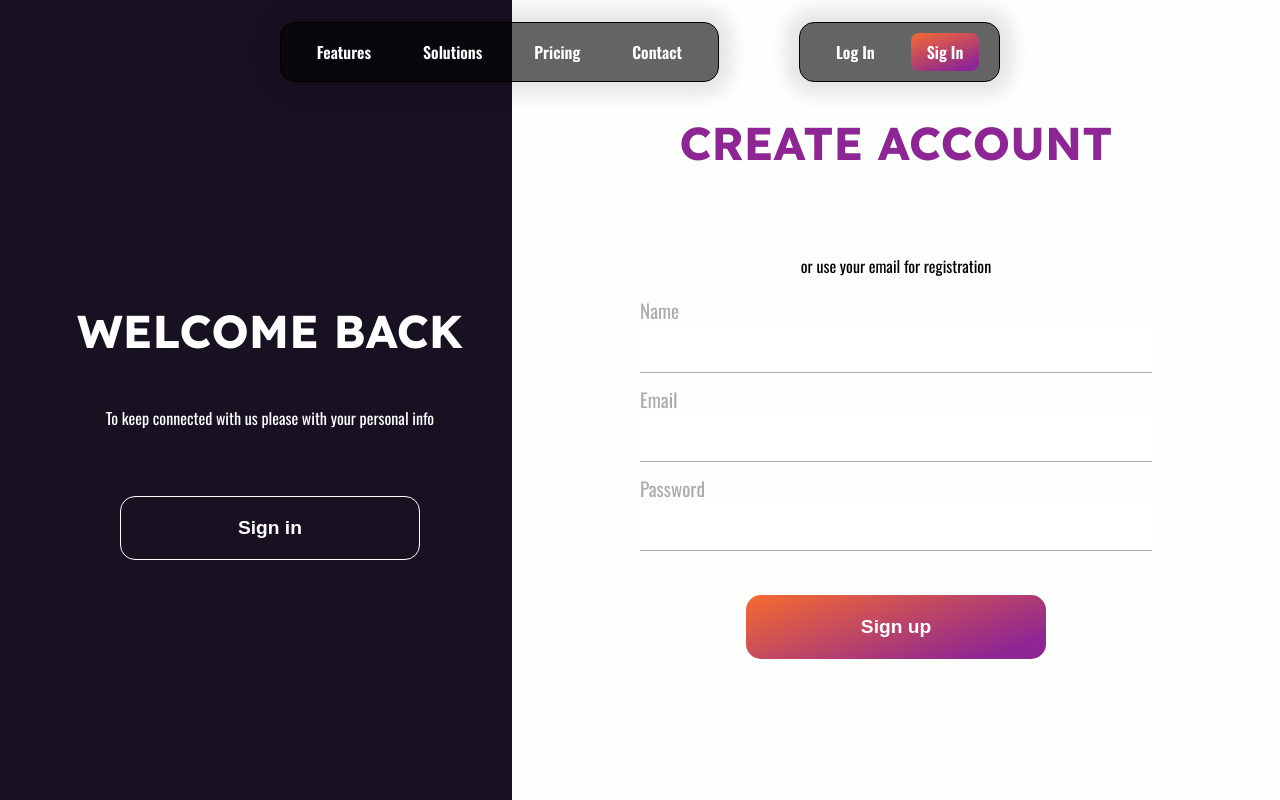
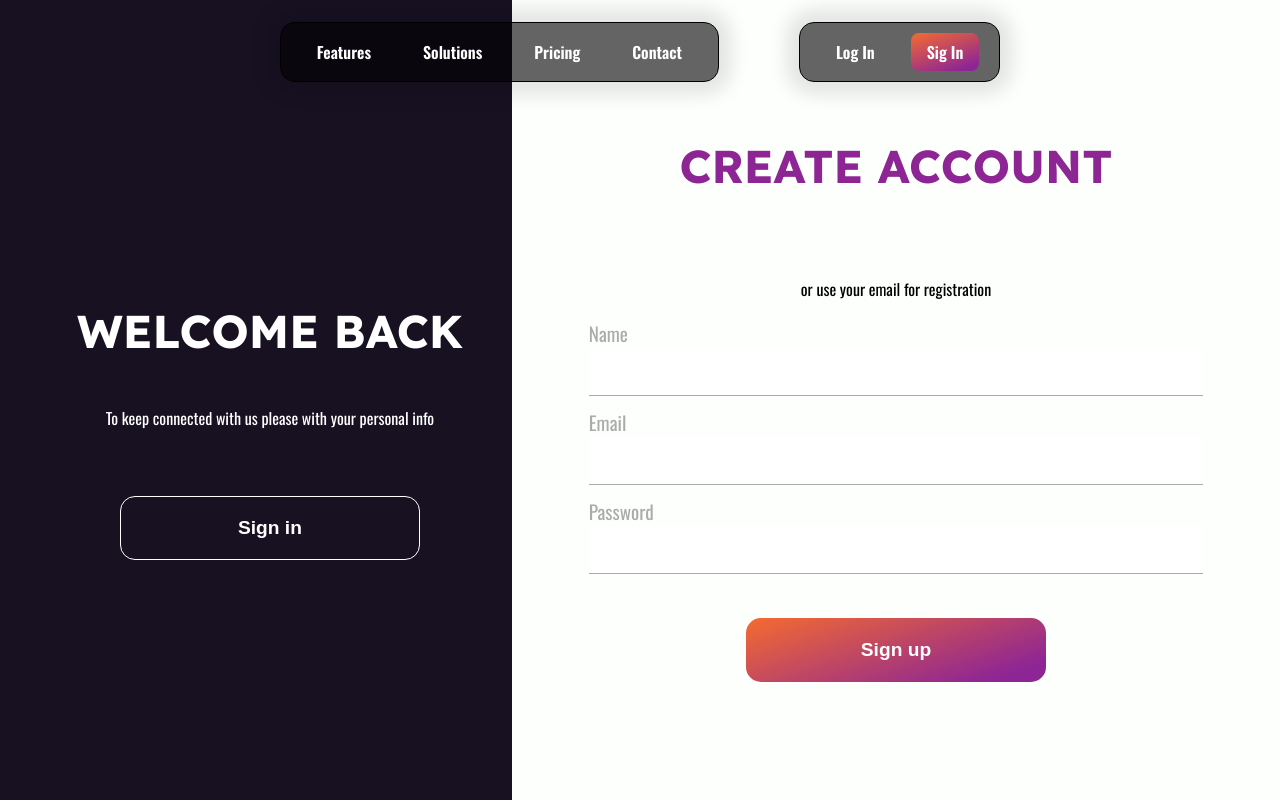
Before and after one commit to vitandes/music, a React (Vite) app: page /login in a window 1280 px wide. Built offline with nearby package versions, Linux system fonts and the light colour scheme.

Commit message:
fix: center login forms

```diff
--- a/src/pages/login/login.css
+++ b/src/pages/login/login.css
@@ -86,10 +86,15 @@ main {
   position: relative;
   width: 100%;
   height: 100%;
+  display: flex;
+  justify-content: center;
+  align-items: center;
 
   & .form-wrapper {
     position: absolute;
-    inset: 12vh 10vw;
+    /* inset: 12vh 10vw; */
+    width: 80%;
+    max-width: 800px;
     margin: auto;
 
     & .header {
```
